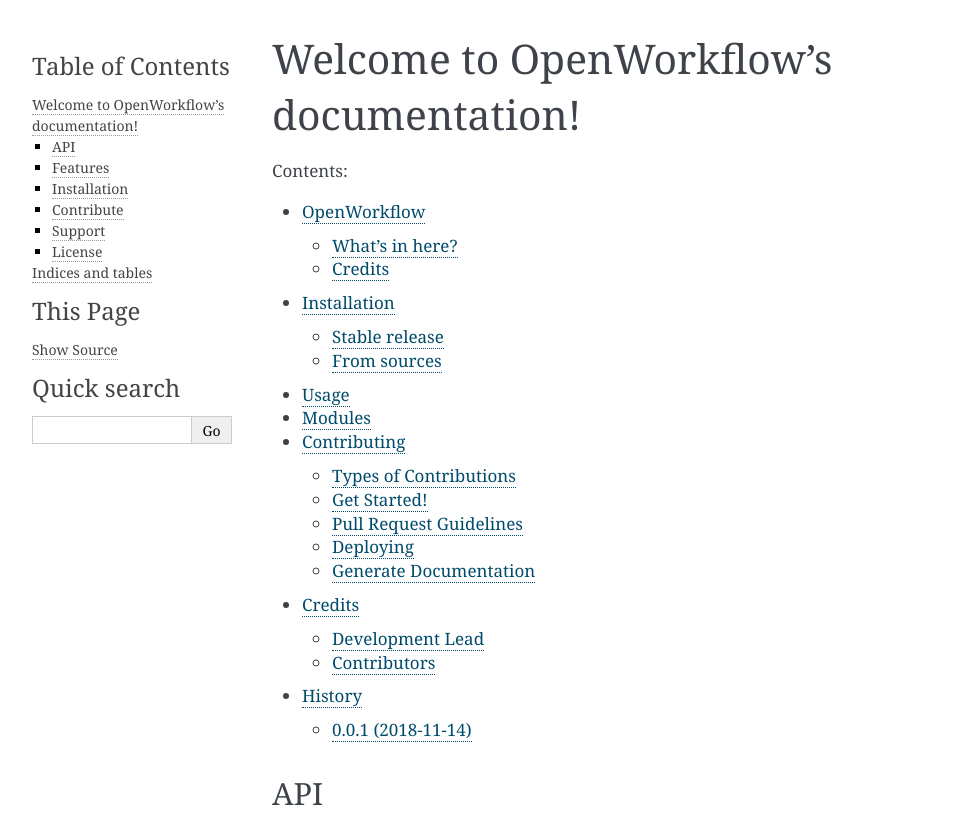
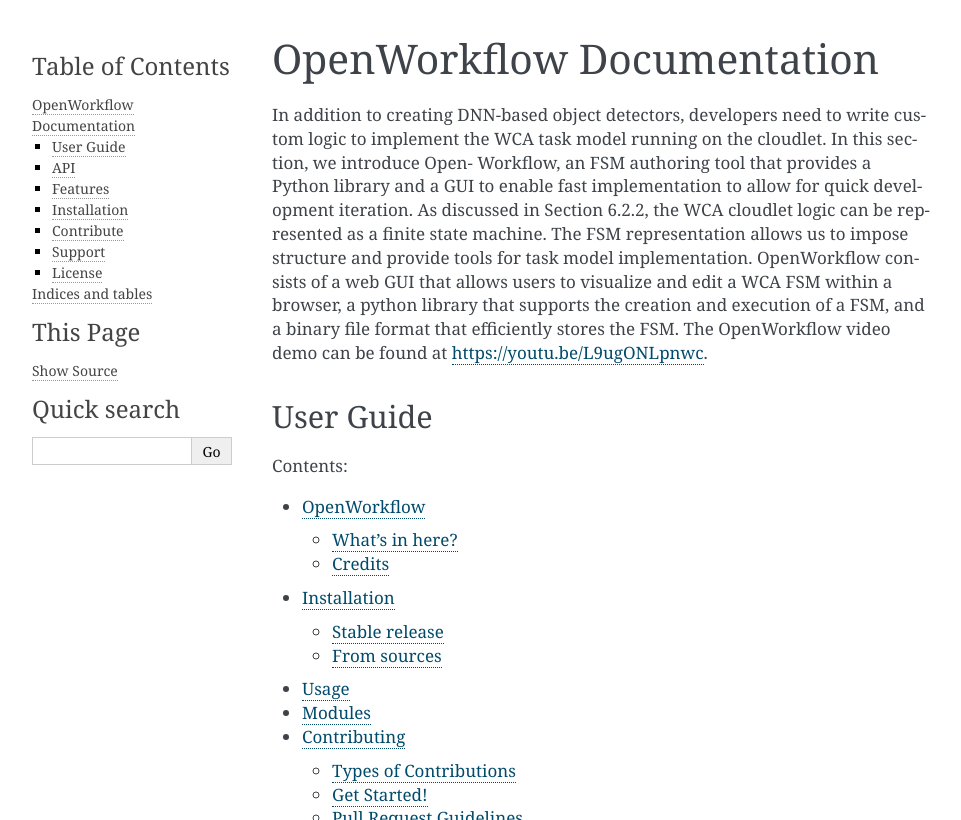
Before and after one commit to cmusatyalab/OpenWorkflow, a Sphinx documentation site: the page built from docs/index.rst, in a window 1280 px wide and 900 px high, cut to the strip 0-820 px from the top of the window. Shown: the whole strip, without its empty margins (148-1109 px from the left). Built offline with Sphinx 7.4.7, drawn with Linux system fonts in a browser that asks for light colours.

Commit message:
[docs] update readme

```diff
--- a/README.rst
+++ b/README.rst
@@ -24,7 +24,7 @@ What's in here?
 Credits
 -------
 
-This package was created with Cookiecutter_ and the `audreyr/cookiecutter-pypackage`_ project template.
+This repo was created with Cookiecutter_ and the `audreyr/cookiecutter-pypackage`_ project template.
 
 .. _Cookiecutter: https://github.com/audreyr/cookiecutter
 .. _`audreyr/cookiecutter-pypackage`: https://github.com/audreyr/cookiecutter-pypackage
--- a/docs/index.rst
+++ b/docs/index.rst
@@ -1,5 +1,20 @@
-Welcome to OpenWorkflow's documentation!
+OpenWorkflow Documentation
 ======================================
+
+In addition to creating DNN-based object detectors, developers need to write
+custom logic to implement the WCA task model running on the cloudlet. In this
+section, we introduce Open- Workflow, an FSM authoring tool that provides a
+Python library and a GUI to enable fast implementation to allow for quick
+development iteration. As discussed in Section 6.2.2, the WCA cloudlet logic can
+be represented as a finite state machine. The FSM representation allows us to
+impose structure and provide tools for task model implementation. OpenWorkflow
+consists of a web GUI that allows users to visualize and edit a WCA FSM within a
+browser, a python library that supports the creation and execution of a FSM, and
+a binary file format that efficiently stores the FSM. The OpenWorkflow video
+demo can be found at https://youtu.be/L9ugONLpnwc.
+
+User Guide
+------------
 
 .. toctree::
    :maxdepth: 2
--- a/docs/modules.rst
+++ b/docs/modules.rst
@@ -2,4 +2,5 @@
 Modules
 =========
 
-.. automodule:: gabrieltool.statemachine
+.. automodule:: gabrieltool.statemachine.fsm
+    :members:
```
